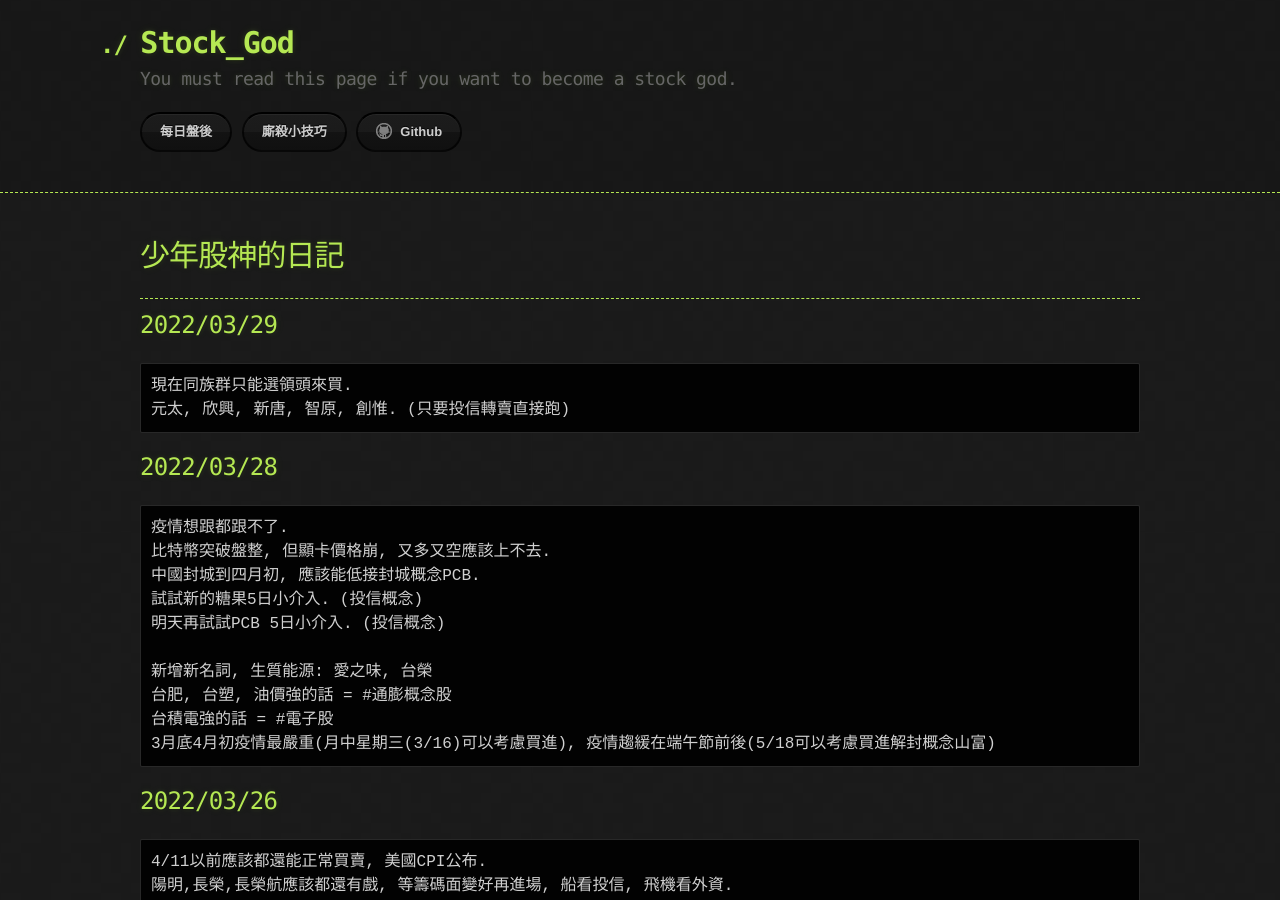
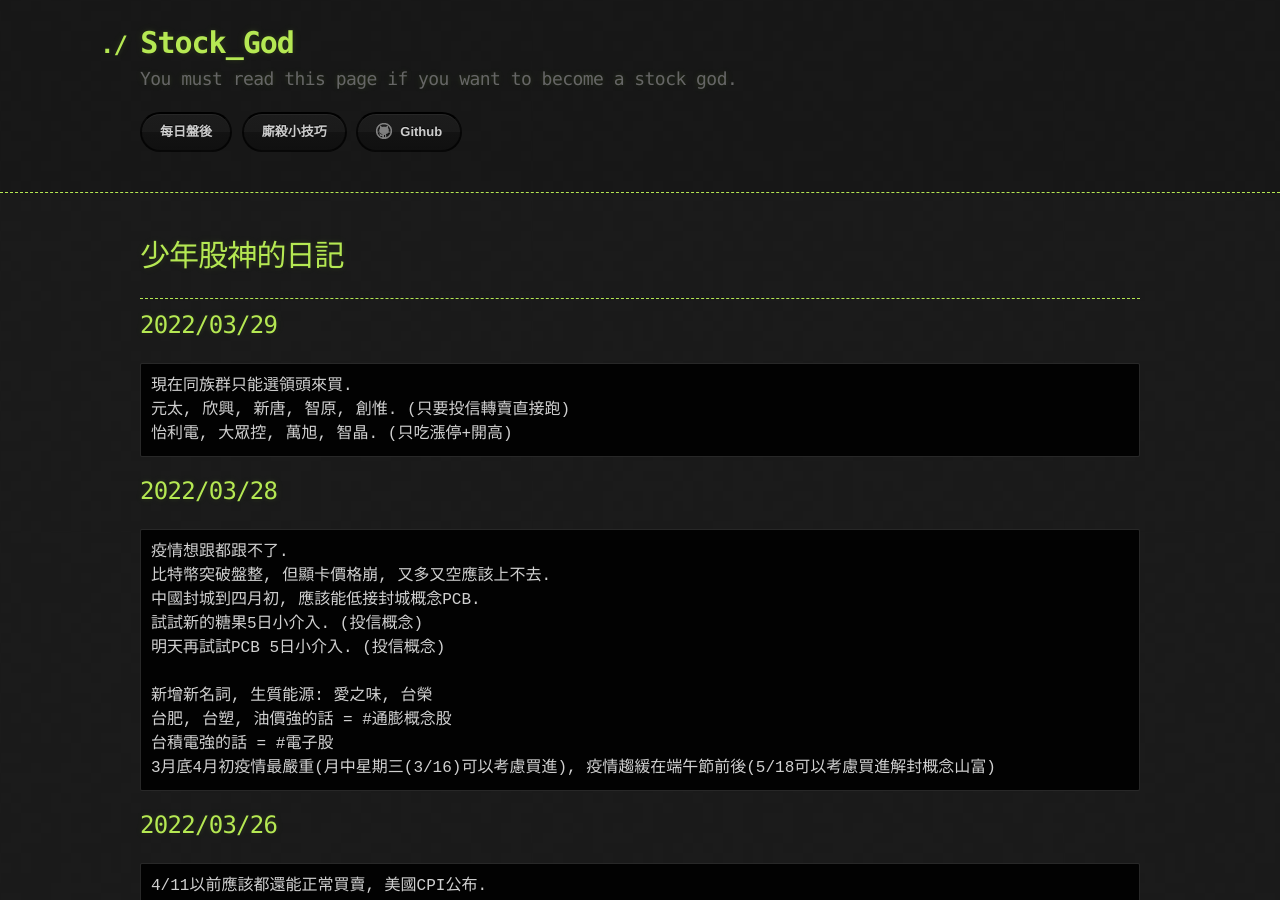
Before and after one commit to lepg5487/Stock_God, a Jekyll site: the page built from index.md, in a window 1280 px wide and 900 px high. Built offline with Jekyll 4.4.1, drawn with Linux system fonts in a browser that asks for light colours; our own code applies the rules of GitHub Pages for plain Markdown files.

Commit message:
Update index.md

````diff
--- a/index.md
+++ b/index.md
@@ -10,6 +10,7 @@ layout: testlayouts
 ```
 現在同族群只能選領頭來買.
 元太, 欣興, 新唐, 智原, 創惟. (只要投信轉賣直接跑)
+怡利電, 大眾控, 萬旭, 智晶. (只吃漲停+開高)
 ```
 ## 2022/03/28
 ```
````
